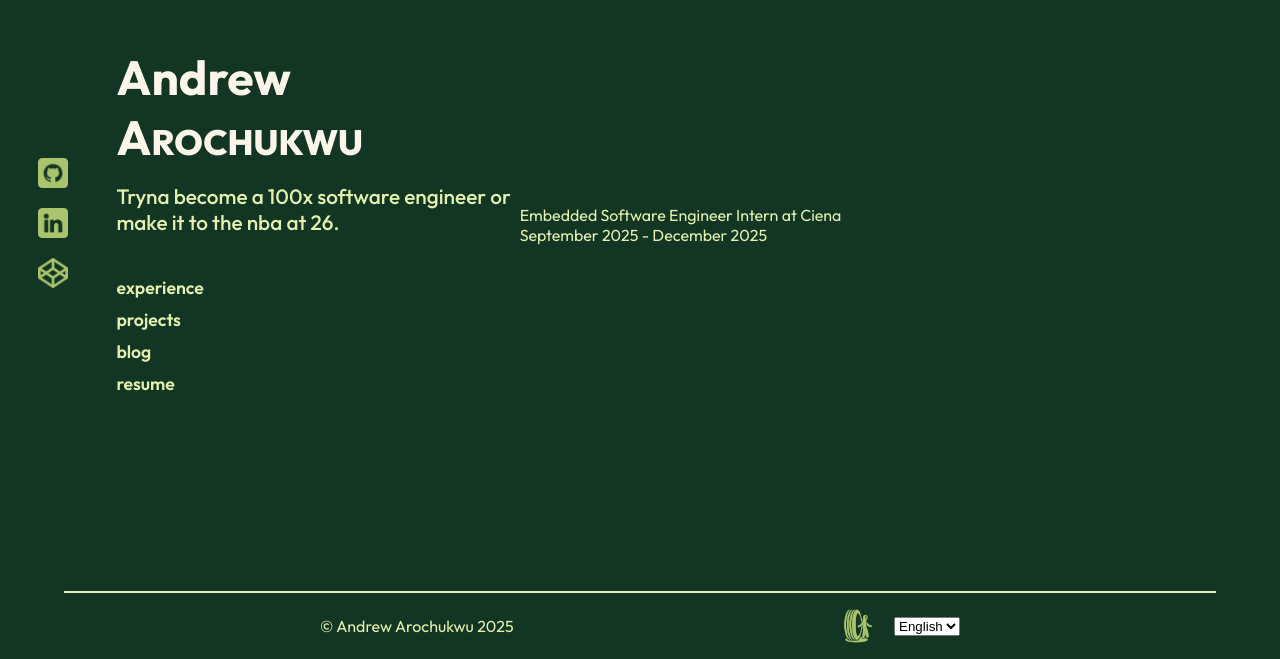
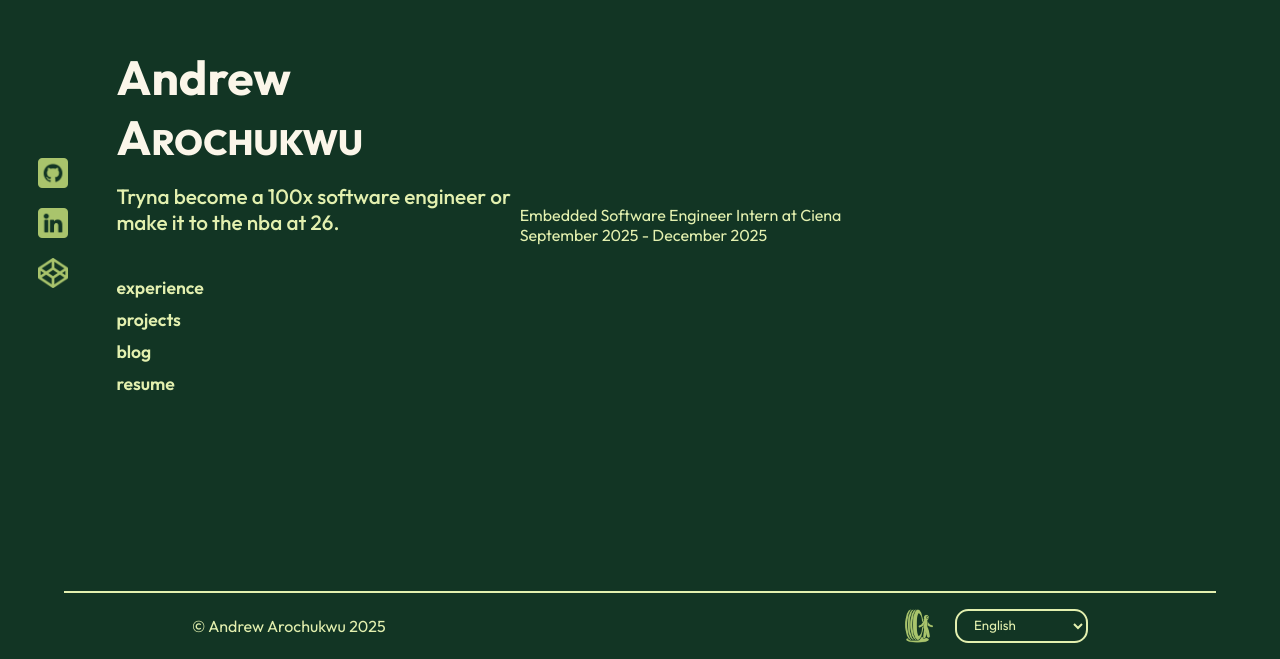
Before and after one commit to aarochuk/portfolio, a Next.js app in the folder frontend/: page / in a window 1280 px wide. Shown: the part 141-800 px from the top of the page. Built offline with nearby package versions, Linux system fonts and the light colour scheme.

Commit message:
language select at the bottom of the page design done

```diff
--- a/frontend/src/app/page.module.css
+++ b/frontend/src/app/page.module.css
@@ -91,7 +91,7 @@
   width: 90%;
   display: flex;
   justify-content: space-between;
-  padding-inline: 20%;
+  padding-inline: 10%;
   align-items: center;
   border-top: 0.15em #E3F0AF solid;
   margin-inline: 5%;
@@ -103,3 +103,15 @@
   align-items: center;
   gap: 1em;
 }
+
+.leftFooter>select {
+  width: 10em;
+  height: 2.5em;
+  padding-inline: 1em;
+  border-radius: 1em;
+  outline: none;
+  border: 2px #E3F0AF solid;
+  background-color: #123524;
+  color: #E3F0AF;
+  font-family: "Outfit", serif;
+}
--- a/frontend/src/app/page.tsx
+++ b/frontend/src/app/page.tsx
@@ -51,6 +51,7 @@ export default function Home() {
           <Image src={timemachine} alt="timemachine" width={40} height={40}/>
           <select>
             <option value="english">English</option>
+            <option value="french">French</option>
           </select>
         </div>
       </div>
```
